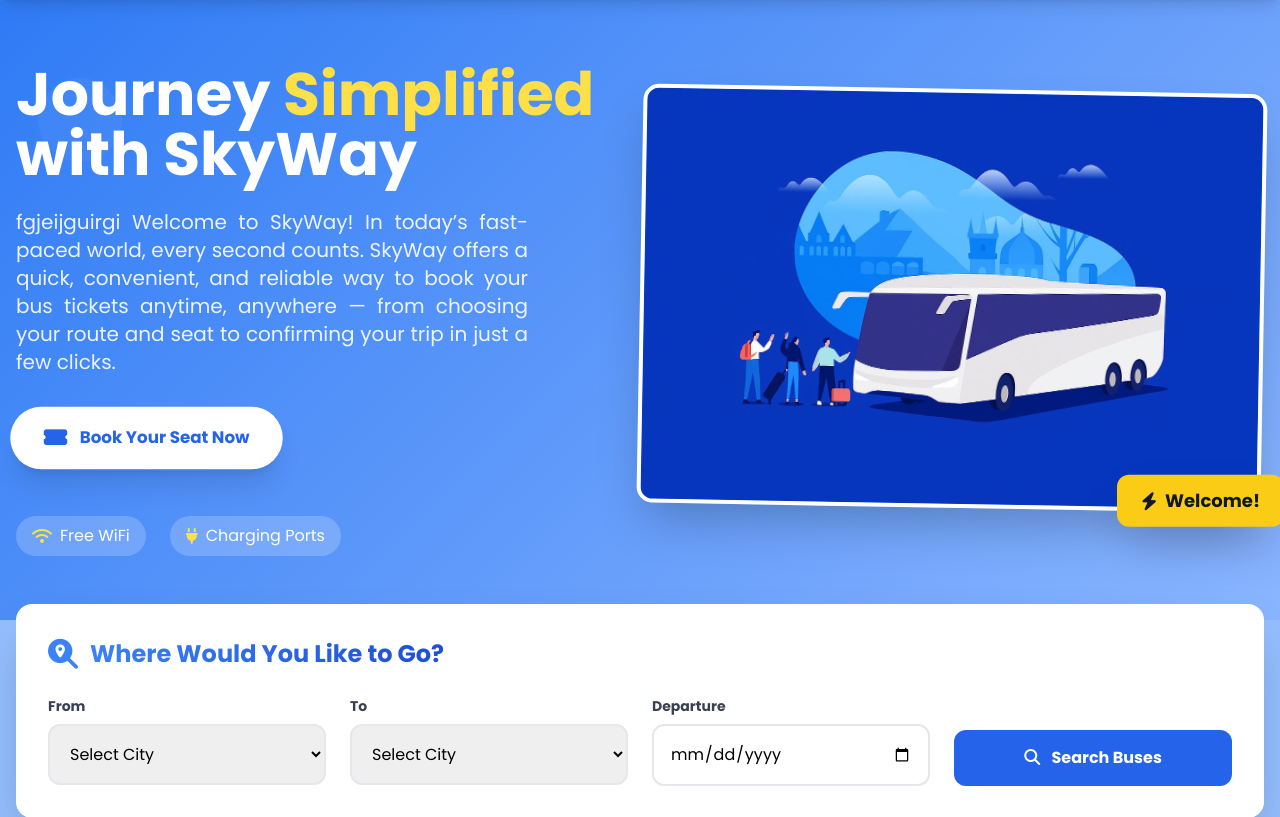
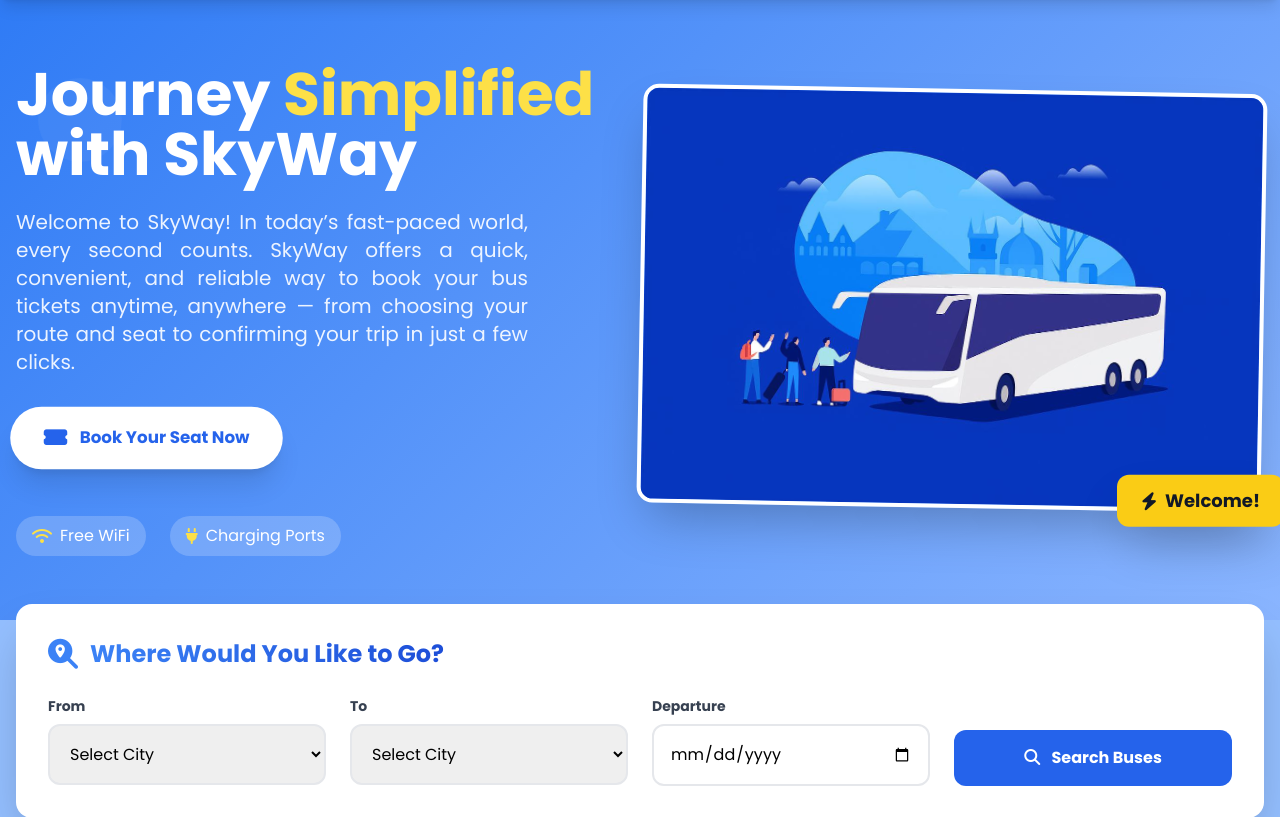
Before and after one commit to Ayethetmonkhin/Bus1, a Django app: page / in a window 1280 px wide. Shown: the part 72-889 px from the top of the page. Run offline with Django 5.2, Linux system fonts and the light colour scheme; some libraries are stand-ins or nearby versions.

Commit message:
i changes

```diff
--- a/BUS/templates/home.html
+++ b/BUS/templates/home.html
@@ -208,7 +208,6 @@
                         Journey <span class="text-yellow-300">Simplified</span> with SkyWay
                     </h2>
                         <p class="text-xl mb-8 opacity-90 max-w-lg text-justify">
-                           fgjeijguirgi
                             Welcome to SkyWay! In today’s fast-paced world, every second counts. SkyWay offers a quick, convenient, and reliable way to book your bus tickets anytime, anywhere — from choosing your route and seat to confirming your trip in just a few clicks.
                         </p>
                     <div class="flex flex-col sm:flex-row space-y-4 sm:space-y-0 sm:space-x-6">
```
